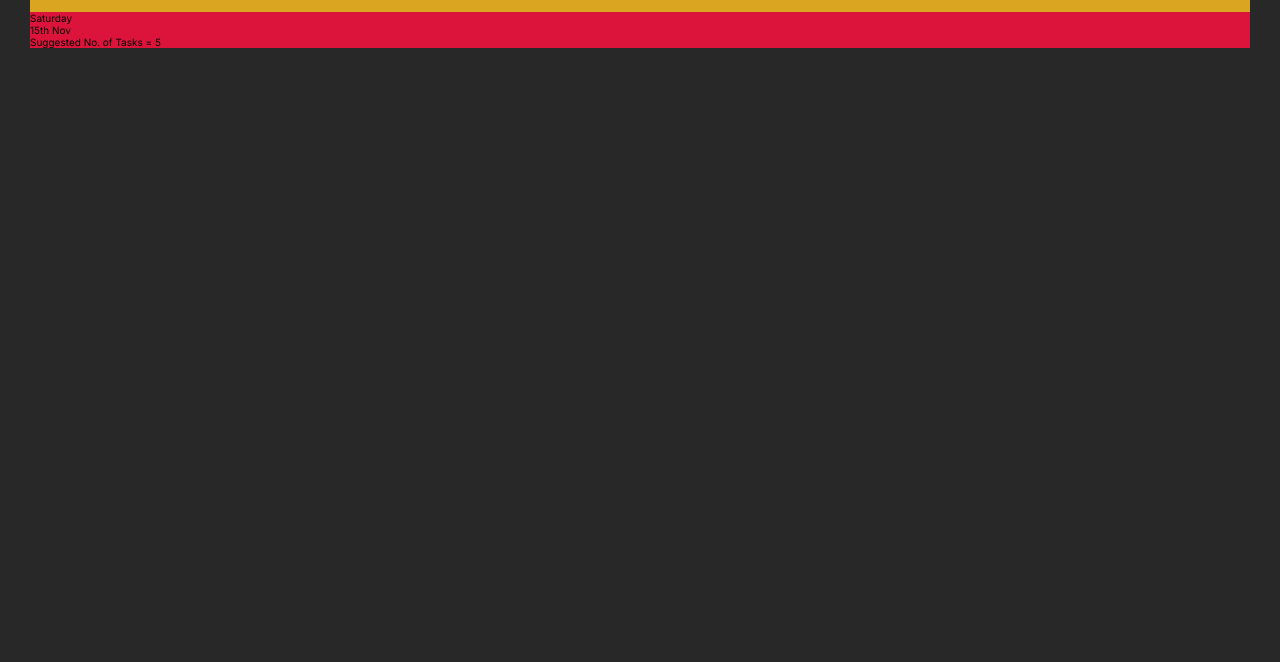
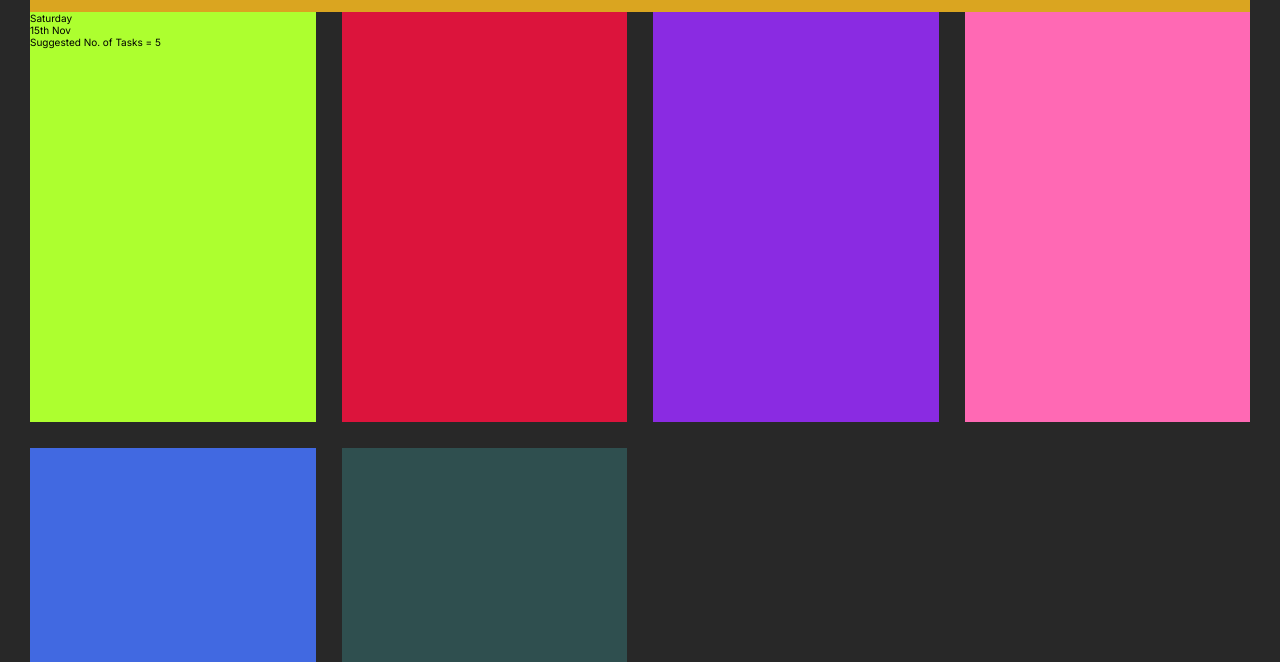
Before and after one commit to Asif-newaz/deliveryHobe-task, a website: page index.html in a window 1280 px wide. Shown: the part 138-800 px from the top of the page. Drawn offline with Linux system fonts and the light colour scheme.

Commit message:
started working with card

```diff
--- a/sass/_components.scss
+++ b/sass/_components.scss
@@ -0,0 +1,31 @@
+// Card
+.card-item {
+    height: 41rem;
+
+    &--1 {
+        background-color: greenyellow;
+    }
+
+    &--2 {
+        background-color: crimson;
+    }
+
+    &--3 {
+        background-color: blueviolet;
+    }
+
+    &--4 {
+        background-color: hotpink;
+    }
+
+    &--5 {
+        background-color: royalblue;
+    }
+
+    &--6 {
+        background-color: darkslategray;
+    }
+}
+
+.card {
+}
--- a/sass/_layout.scss
+++ b/sass/_layout.scss
@@ -19,9 +19,11 @@
     }
 }
 
+.main-content {
+}
+
 .card-box {
-    background-color: crimson;
-
     display: grid;
-    grid-template-columns: repeat(6, minmax(20rem, 1fr));
+    grid-template-columns: repeat(auto-fit, minmax(28rem, 1fr));
+    grid-gap: 2.6rem;
 }
```
Also changed, not shown: css/style.css.
